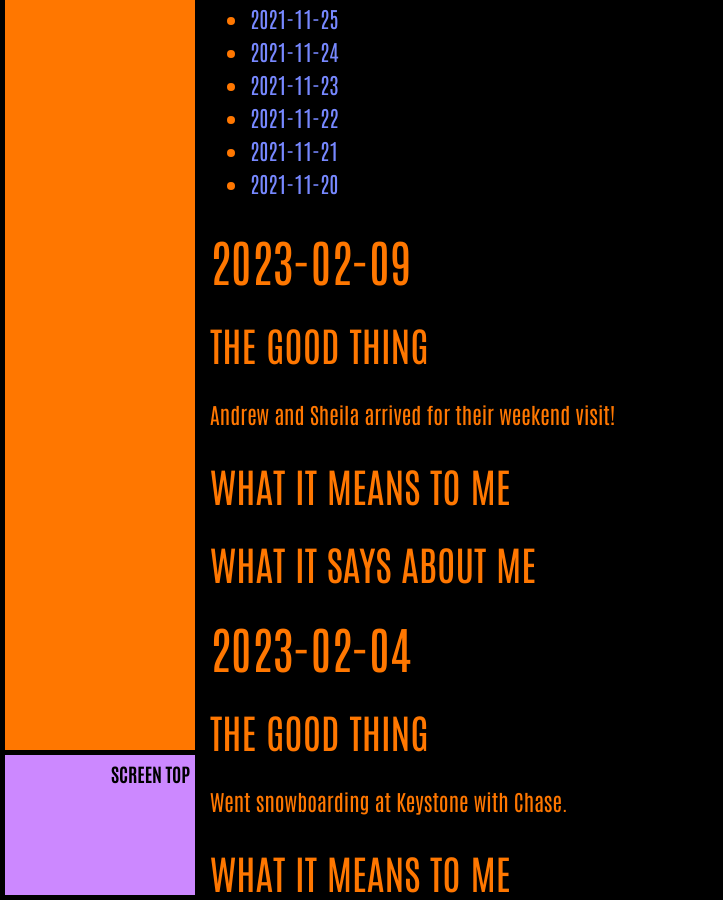
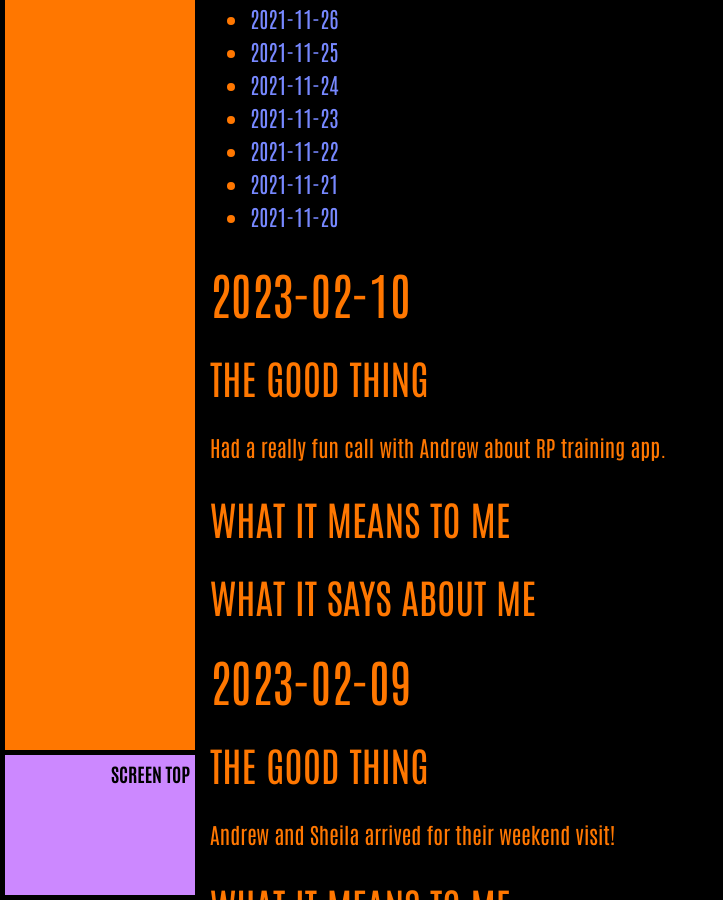
Before and after one commit to ArthurZey/arthurzey.github.io, a Jekyll site: the page built from _pages/one-good-thing.md, in a window 1280 px wide and 900 px high, scrolled down 9174 px. Shown: the whole window, without its empty margins (0-723 px from the left). Built offline with Jekyll 4.4.1, drawn with Linux system fonts in a browser that asks for light colours; some of the changed text lies outside the part shown.

Commit message:
added stub for 2023-02-10

```diff
--- a/_pages/one-good-thing.md
+++ b/_pages/one-good-thing.md
@@ -2,7 +2,7 @@
 title: One Good Thing
 description: "Accomplishments, happenings, etc, this is probably a good way to cultivate gratitude and a value orientation."
 date: "2021-12-05"
-last_modified_at: "2023-02-10T15:23:12+00:00"
+last_modified_at: "2023-02-11T16:11:10+00:00"
 tags:
   - happenings
   - draft
@@ -13,6 +13,15 @@
 {:toc}
 {::options toc_levels="2" /}
 
+## 2023-02-10
+### The Good Thing
+Had a really fun call with Andrew about RP training app.
+### What It Means to Me
+
+### What It Says about Me
+
+
+
 ## 2023-02-09
 ### The Good Thing
 Andrew and Sheila arrived for their weekend visit!
```
